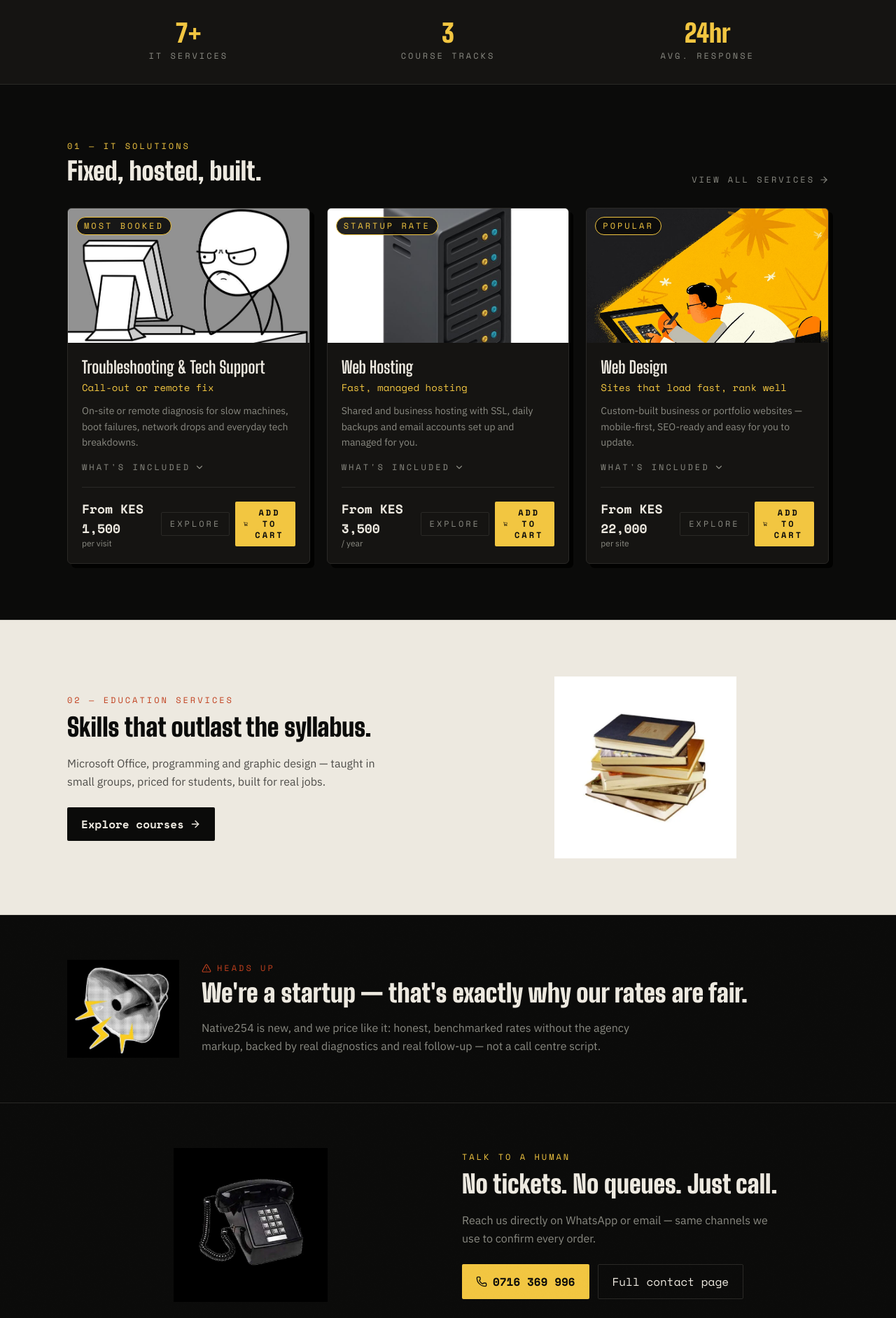
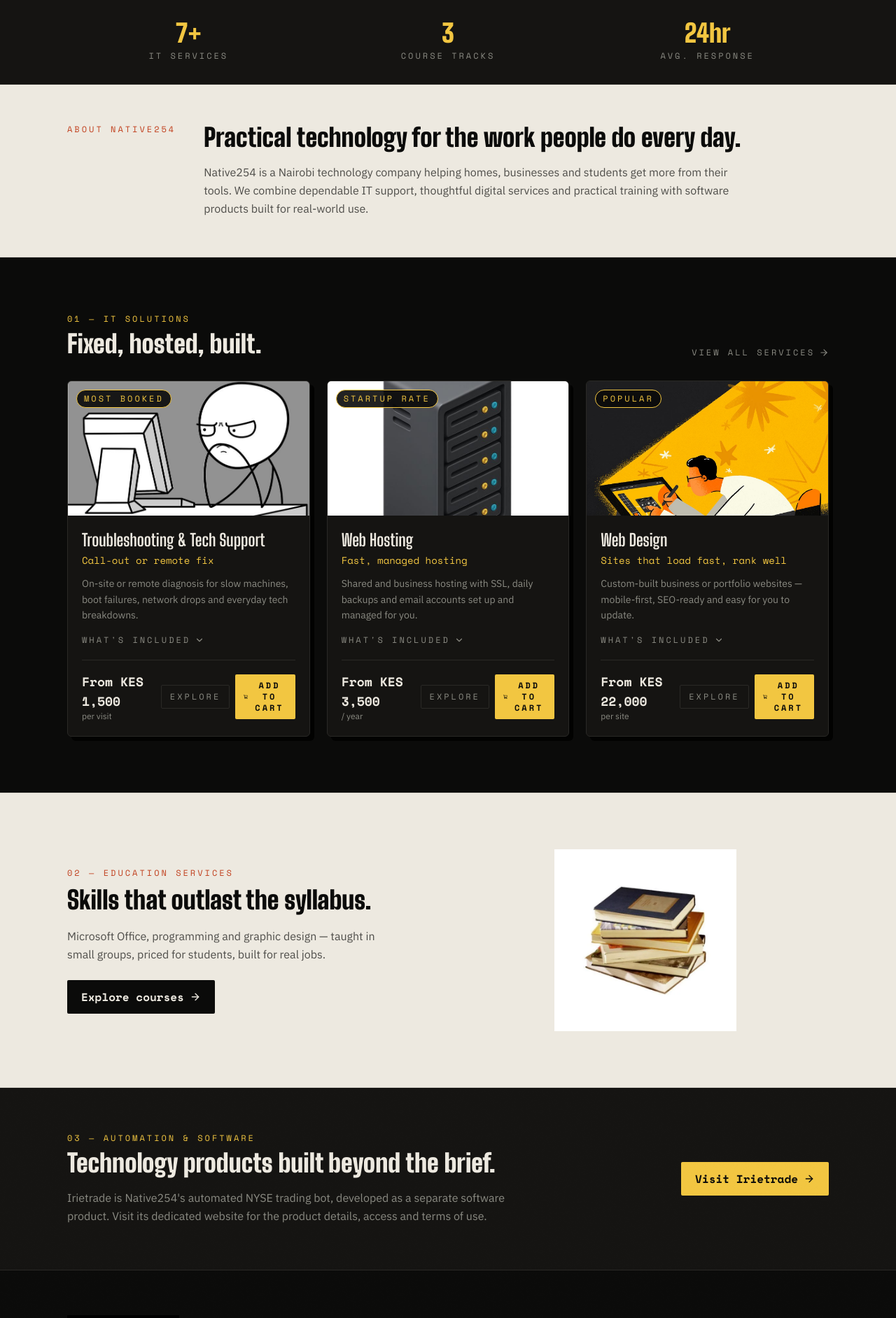
Before and after one commit to Native-254/Native-254., a React (Vite) app: page / in a window 1280 px wide. Shown: the part 720-2604 px from the top of the page at 70% size. Built offline with nearby package versions, Linux system fonts and the light colour scheme.

Commit message:
feat: add new feature to Home page

```diff
--- a/src/pages/Home.jsx
+++ b/src/pages/Home.jsx
@@ -78,6 +78,24 @@
         </div>
       </section>
 
+      {/* COMPANY INTRO — short positioning statement before the offering previews */}
+      <section className="bg-paper text-ink border-b border-black/10">
+        <div className="max-w-6xl mx-auto px-5 md:px-8 py-12 md:py-14 grid md:grid-cols-[auto_1fr] gap-6 md:gap-10 items-start">
+          <p className="mono-eyebrow text-rust">About Native254</p>
+          <div className="max-w-3xl">
+            <h2 className="font-display font-black text-3xl md:text-4xl leading-tight">
+              Practical technology for the work people do every day.
+            </h2>
+            <p className="mt-4 text-ink/70 leading-relaxed">
+              Native254 is a Nairobi technology company helping homes,
+              businesses and students get more from their tools. We combine
+              dependable IT support, thoughtful digital services and practical
+              training with software products built for real-world use.
+            </p>
+          </div>
+        </div>
+      </section>
+
       {/* FEATURED IT SOLUTIONS */}
       <section className="max-w-6xl mx-auto px-5 md:px-8 py-16 md:py-20">
         <div className="flex items-end justify-between mb-8 flex-wrap gap-3">
@@ -128,6 +146,31 @@
               loading="lazy"
             />
           </div>
+        </div>
+      </section>
+
+      {/* TECHNOLOGY PRODUCT — separate from the service and education offerings */}
+      <section className="bg-ink2 border-b border-line grain">
+        <div className="max-w-6xl mx-auto px-5 md:px-8 py-14 md:py-16 grid md:grid-cols-[1fr_auto] gap-8 md:gap-12 items-center">
+          <div>
+            <p className="mono-eyebrow text-yolk mb-2">03 — Automation &amp; Software</p>
+            <h2 className="font-display font-black text-3xl md:text-4xl text-paper leading-tight">
+              Technology products built beyond the brief.
+            </h2>
+            <p className="mt-4 text-steel max-w-2xl leading-relaxed">
+              Irietrade is Native254's automated NYSE trading bot, developed as
+              a separate software product. Visit its dedicated website for the
+              product details, access and terms of use.
+            </p>
+          </div>
+          <a
+            href="https://irietrade.me"
+            target="_blank"
+            rel="noopener noreferrer"
+            className="inline-flex items-center justify-center gap-2 bg-yolk text-ink font-mono font-bold px-5 py-3 rounded-sm hover:bg-paper transition-colors whitespace-nowrap"
+          >
+            Visit Irietrade <ArrowRight size={16} />
+          </a>
         </div>
       </section>
 
```
